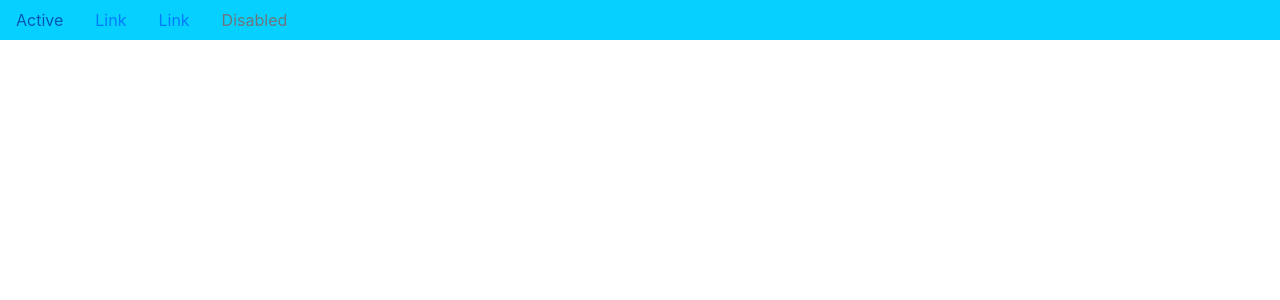
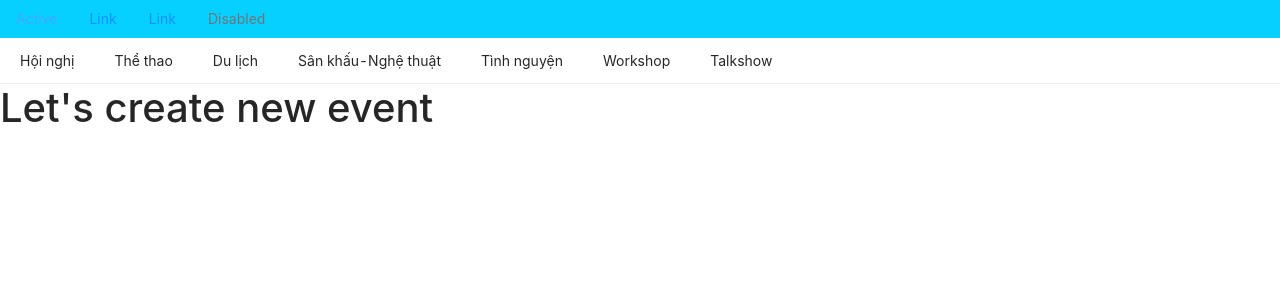
Before and after one commit to ManagementSystemForEventOrgnization/userpage, a React (Create React App) app: page /create in a window 1280 px wide. Shown: the top 300 px of the page. Built offline with nearby package versions, Linux system fonts and the light colour scheme; a web font is replaced by a local one.

Commit message:
Declare basic route and page

```diff
--- a/src/App.js
+++ b/src/App.js
@@ -13,6 +13,11 @@ import Header from './containers/_layout/Header';
 import Footer from './containers/_layout/Footer';
 import HomePage from './containers/HomePage';
 import Profile from './containers/Profile';
+import NavBar from './components/NavBar';
+import CategoryDetail from './containers/CategoryDetail';
+import EventDetail from './containers/EventDetail';
+import CreateEvent from './containers/CreateEvent';
+
 require('dotenv').config()
 
 
@@ -22,14 +27,17 @@ function App() {
     <div className="">
       <Header />
       <Router>
+        <NavBar/>
+
         <Switch>
           <Route exact path="/" component={HomePage} />
+          <Route exact path="/create" component={CreateEvent} />
           <Route exact path="/profile" component={Profile} />
+          <Route exact path="/:category" component={CategoryDetail} />
+          <Route exact path="/:category/:id" component={EventDetail} />
+
         </Switch >
       </Router>
-
-
-
       <Footer />
     </div >
 
--- a/src/asserts/styles/index.scss
+++ b/src/asserts/styles/index.scss
@@ -1,2 +1,3 @@
+@import '~antd/dist/antd.css';
 @import '_partials/index.scss';
 @import 'componentStyles/_styleLayout/Header.scss';
--- /dev/null
+++ b/src/components/NavBar.js
@@ -0,0 +1,51 @@
+import React from 'react';
+import { Menu } from 'antd';
+import {Link} from 'react-router-dom';
+import {
+    MailOutlined
+} from '@ant-design/icons';
+
+
+const typeOfEvents = [
+    "Hội nghị",
+    "Thể thao",
+    "Du lịch",
+    "Sân khấu-Nghệ thuật",
+    "Tình nguyện",
+    "Workshop",
+    "Talkshow"
+]
+
+
+class NavBar extends React.Component{
+    constructor(props){
+        super(props);
+        this.state = {
+            current: typeOfEvents[0],
+        }
+    }
+
+    handleClick = e => {
+        console.log('click ', e);
+        this.setState({
+          current: e.key,
+        });
+    };
+
+
+    render(){
+        const {current} = this.state;
+        return(
+        <Menu onClick={this.handleClick} selectedKeys={current} mode="horizontal">
+        {
+            typeOfEvents.map((item, index)=>
+            <Menu.Item key={index}>
+                {/* <MailOutlined /> */}
+                <Link to={item}>{item}</Link>
+            </Menu.Item>)
+        }
+      </Menu>);
+    }
+}
+
+export default NavBar;
--- /dev/null
+++ b/src/containers/CategoryDetail.js
@@ -0,0 +1,31 @@
+import React from 'react';
+import { connect } from 'react-redux'
+
+
+
+class CategoryDetail extends React.Component{
+    constructor(props){
+        super(props);
+        this.state = {
+
+        }
+    }
+
+    render(){
+        return(
+            <h1>Categoty detail</h1>
+        )
+    }
+}
+
+const mapStateToProps = state => ({
+    // map state of store to props
+
+  })
+
+  const mapDispatchToProps = (dispatch) => ({
+
+  });
+
+
+  export default connect(mapStateToProps, mapDispatchToProps)(CategoryDetail)
--- /dev/null
+++ b/src/containers/CreateEvent.js
@@ -0,0 +1,31 @@
+import React from 'react';
+import { connect } from 'react-redux'
+
+
+
+class CreateEvent extends React.Component{
+    constructor(props){
+        super(props);
+        this.state = {
+
+        }
+    }
+
+    render(){
+        return(
+            <h1>Let's create new event</h1>
+        )
+    }
+}
+
+const mapStateToProps = state => ({
+    // map state of store to props
+
+  })
+
+  const mapDispatchToProps = (dispatch) => ({
+
+  });
+
+
+  export default connect(mapStateToProps, mapDispatchToProps)(CreateEvent)
--- /dev/null
+++ b/src/containers/EventDetail.js
@@ -0,0 +1,31 @@
+import React from 'react';
+import { connect } from 'react-redux'
+
+
+
+class EventDetail extends React.Component{
+    constructor(props){
+        super(props);
+        this.state = {
+
+        }
+    }
+
+    render(){
+        return(
+            <h1>Event detail</h1>
+        )
+    }
+}
+
+const mapStateToProps = state => ({
+    // map state of store to props
+
+  })
+
+  const mapDispatchToProps = (dispatch) => ({
+
+  });
+
+
+  export default connect(mapStateToProps, mapDispatchToProps)(EventDetail)
```
